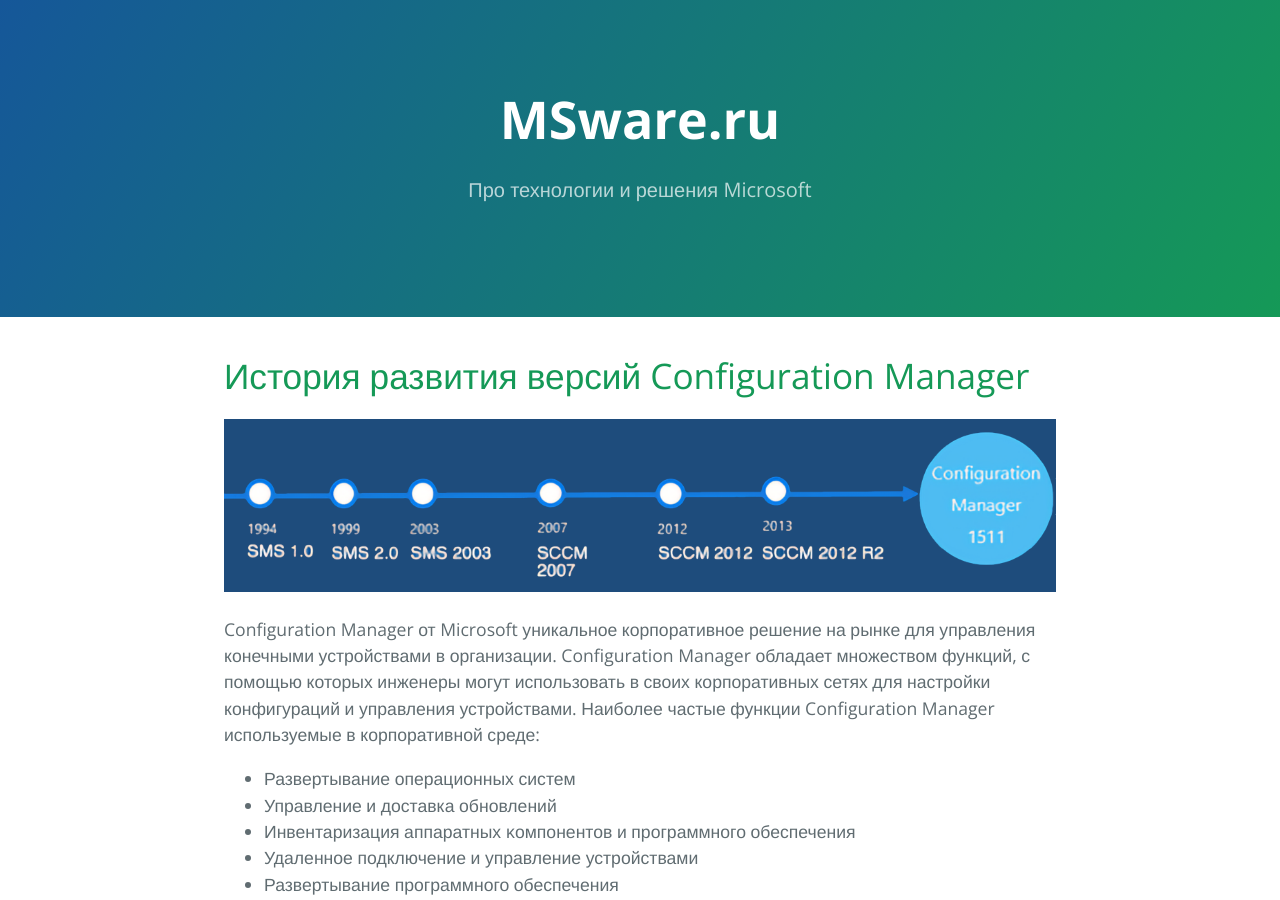
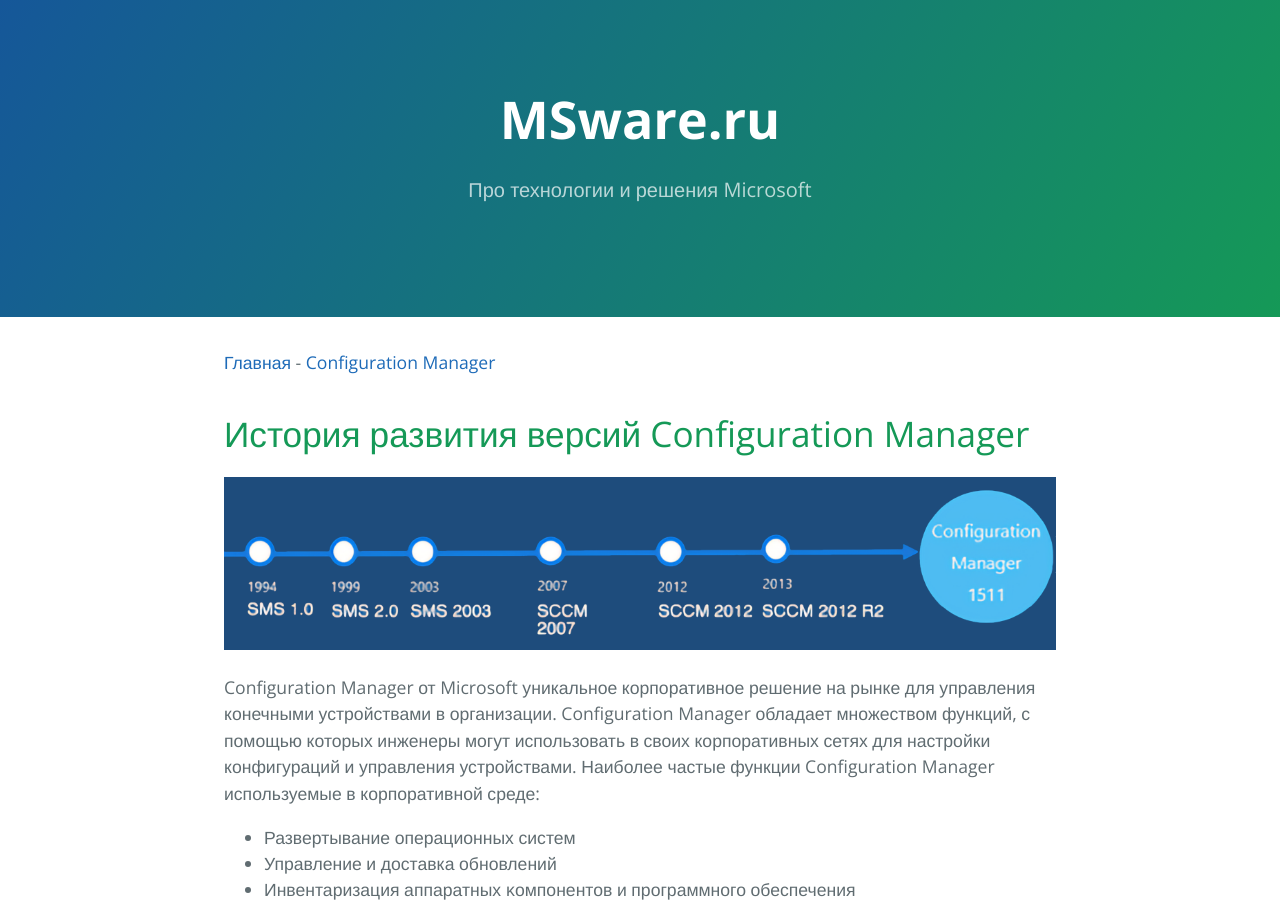
Before and after one commit to dasternd/msware.github.io, a Jekyll site: the page built from ConfigMgr/History/index.md, in a window 1280 px wide and 900 px high. Built offline with Jekyll 4.4.1, drawn with Linux system fonts in a browser that asks for light colours; our own code applies the rules of GitHub Pages for plain Markdown files.

Commit message:
добавление хлебных крошек

```diff
--- a/ConfigMgr/History/index.md
+++ b/ConfigMgr/History/index.md
@@ -1,3 +1,5 @@
+[Главная](/README.md) - [Configuration Manager](/ConfigMgr/index.md)
+
 # История развития версий Configuration Manager
 
 ![Configuration Manager roadmap](./configmgr-roadmap.png)
```
